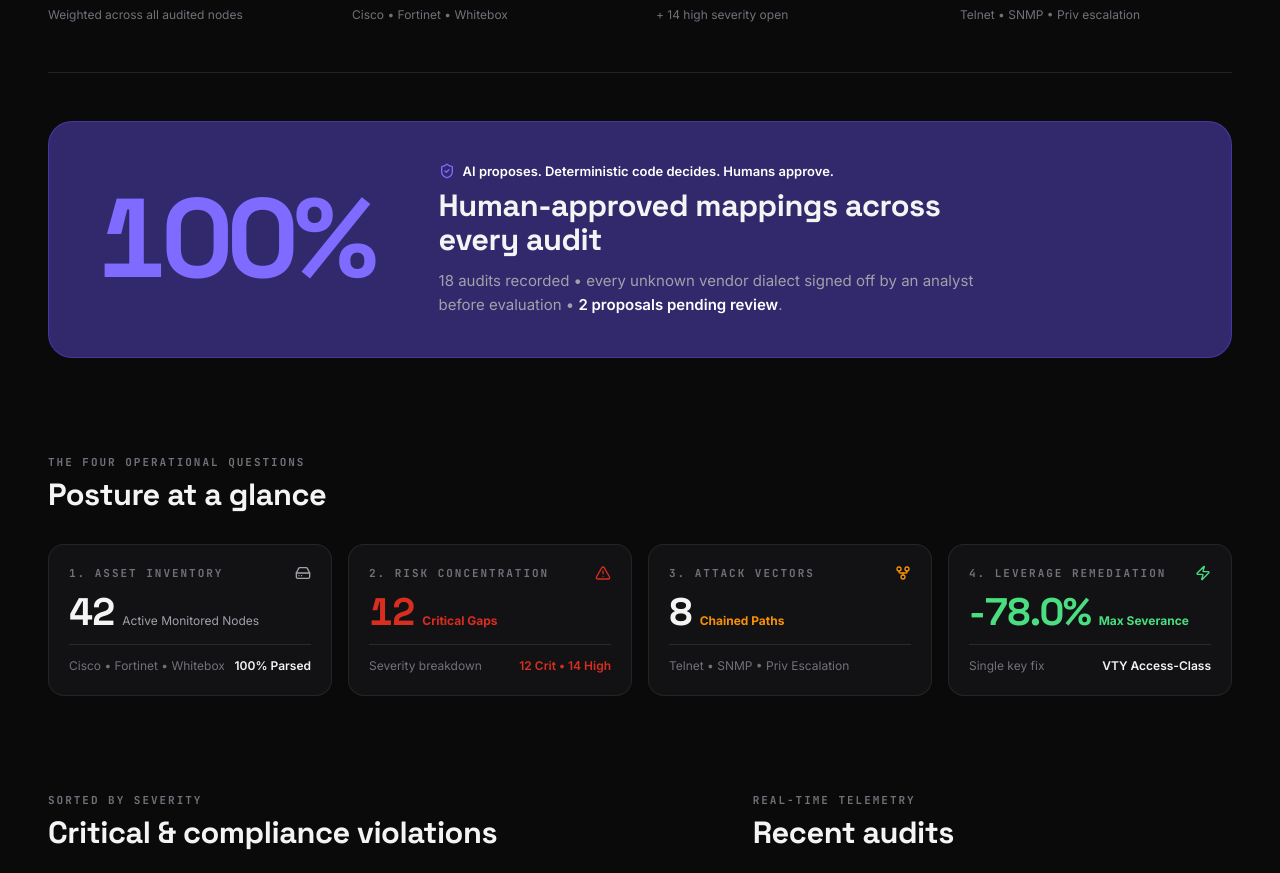
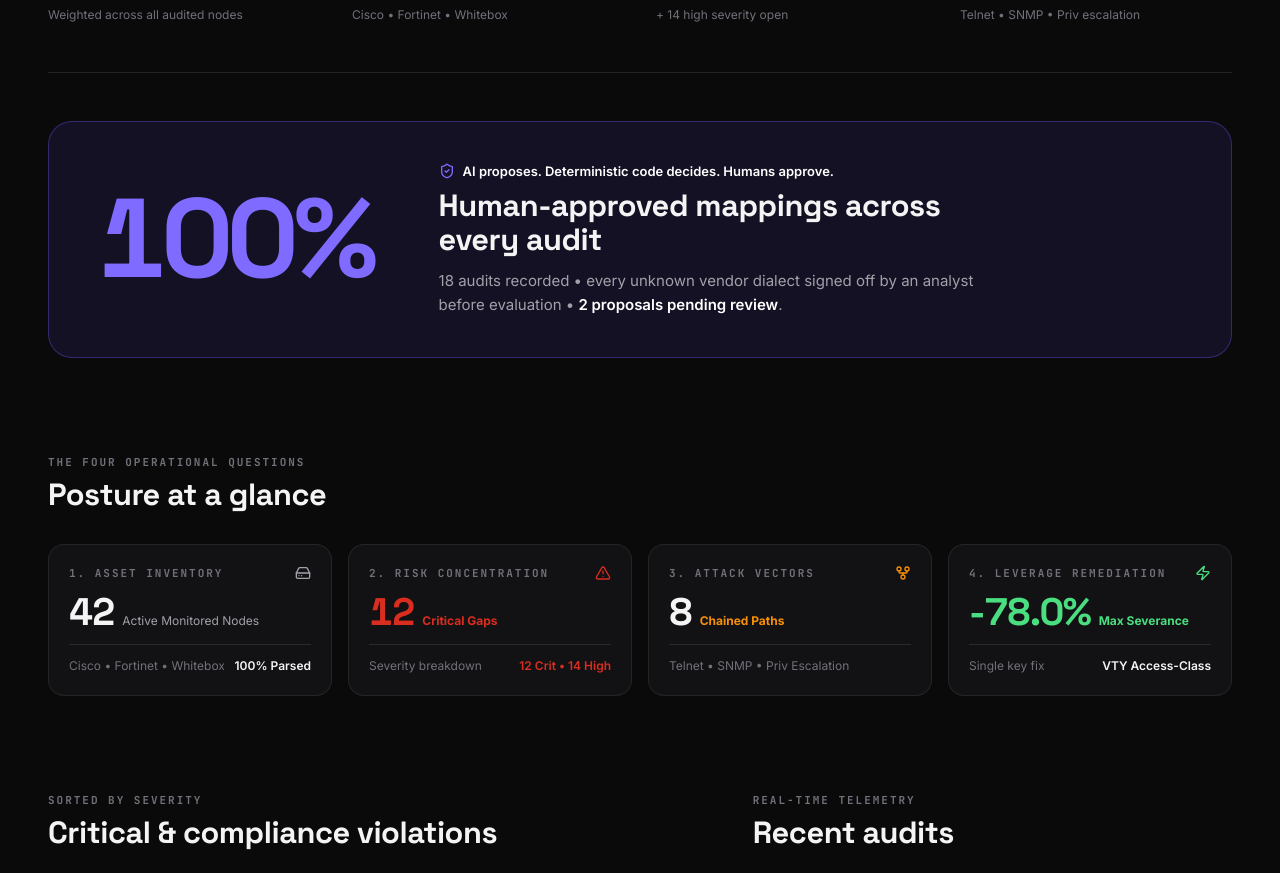
Before and after one commit to Sohamzinjad/SIH26, a React (Vite) app in the folder frontend/: page / in a window 1280 px wide. Shown: the part 781-1654 px from the top of the page. Built offline with nearby package versions, Linux system fonts and the light colour scheme; no server answers.

Commit message:
Update: frontend/src/components/DashboardView.tsx,frontend/src/components/MappingsView.tsx,frontend/src/components/Navbar.tsx, and others
Changes summary:
- Added: 0
- Modified: 4
- Deleted: 0

```diff
--- a/frontend/src/components/DashboardView.tsx
+++ b/frontend/src/components/DashboardView.tsx
@@ -126,7 +126,7 @@ export const DashboardView: React.FC<DashboardViewProps> = ({
 
         {/* Governance trust signal — its own hero moment */}
         <Reveal delayMs={60}>
-          <div className="mt-12 flex flex-col items-start gap-8 rounded-[24px] border border-accent/35 bg-accent-soft/40 px-8 py-10 sm:px-12 lg:flex-row lg:items-center lg:gap-16">
+          <div className="mt-12 flex flex-col items-start gap-8 rounded-[24px] border border-accent/35 bg-accent/10 px-8 py-10 sm:px-12 lg:flex-row lg:items-center lg:gap-16">
             <div>
               <div className="stat-number !text-[clamp(4rem,9vw,7rem)] text-accent-hover">
                 {humanApprovedPct}%
--- a/frontend/src/components/MappingsView.tsx
+++ b/frontend/src/components/MappingsView.tsx
@@ -90,7 +90,7 @@ export const MappingsView: React.FC<MappingsViewProps> = ({ onMappingApproved })
           </p>
         </div>
 
-        <div className="rounded-2xl border border-accent/35 bg-accent-soft/40 px-6 py-5 flex items-center gap-5">
+        <div className="rounded-2xl border border-accent/35 bg-accent/10 px-6 py-5 flex items-center gap-5">
           <div className="stat-number-sm text-accent-hover">{mappings.length}</div>
           <div>
             <div className="stat-label">Pending sign-off</div>
--- a/frontend/src/components/Navbar.tsx
+++ b/frontend/src/components/Navbar.tsx
@@ -212,7 +212,7 @@ export const Navbar: React.FC<NavbarProps> = ({
 
       {/* Mobile menu */}
       {mobileOpen && (
-        <div className="border-t border-white/10 bg-[#0a0a0b]/97 px-5 py-4 lg:hidden">
+        <div className="border-t border-white/10 bg-[#0a0a0b]/95 px-5 py-4 lg:hidden">
           <nav className="flex flex-col gap-1">
             {[...PRIMARY_LINKS, ...MODULE_LINKS].map((item) => {
               const Icon = item.icon;
--- a/frontend/src/components/UploadView.tsx
+++ b/frontend/src/components/UploadView.tsx
@@ -341,7 +341,7 @@ export const UploadView: React.FC<UploadViewProps> = ({
               <span className="badge badge-accent">{batchResult.completed_count} / {batchResult.total_files} configs audited</span>
             </div>
 
-            <div className="grid grid-cols-1 divide-y divide-white/8 max-h-60 overflow-y-auto text-[13px]">
+            <div className="grid grid-cols-1 divide-y divide-white/10 max-h-60 overflow-y-auto text-[13px]">
               {batchResult.results.map((r) => (
                 <div key={r.audit_id || r.filename} className="py-2.5 flex items-center justify-between gap-3 hover:bg-surface-2/60 px-2 rounded-lg transition-colors duration-100">
                   <div className="flex items-center space-x-3 min-w-0">
```
